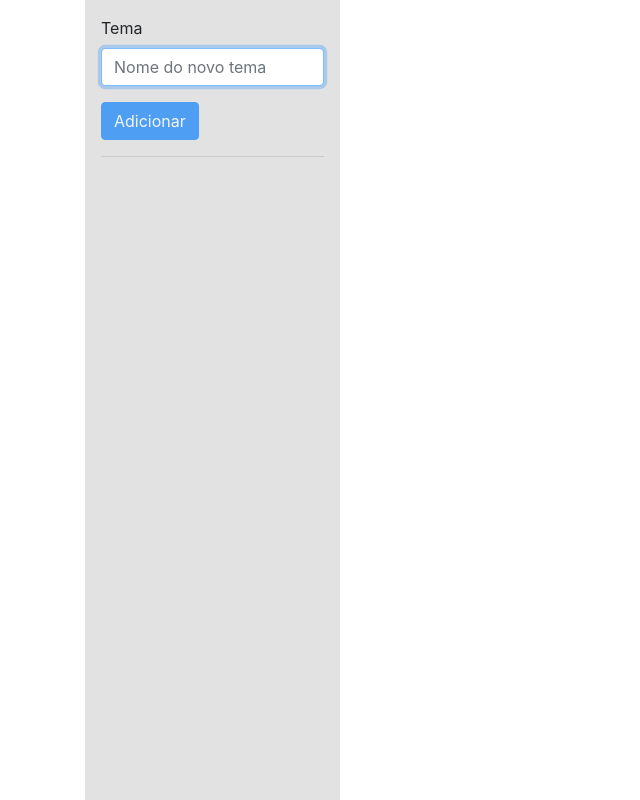
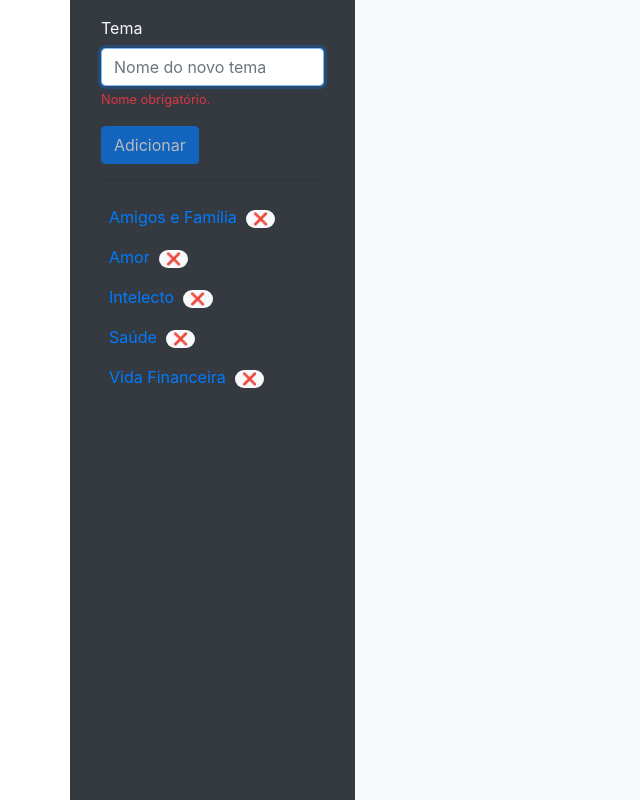
Before and after one commit to ygormagalhaes/roda-da-vida, an Angular app: page /themes in a window 1280 px wide. Shown: the whole page, without its empty margins (0-640 px from the left). Built offline with nearby package versions, Linux system fonts and the light colour scheme.

Commit message:
Criação de status para indicar se um tema foi preenchido

```diff
--- a/src/app/home/home.component.html
+++ b/src/app/home/home.component.html
@@ -1,9 +1,9 @@
 <div class="container">
     <div class="row">
-        <div class="col-3">
+        <div class="col-3 bg-dark">
             <app-sidebar></app-sidebar>
         </div>
-        <div class="col-9 p-3">
+        <div class="col-9 p-3 bg-light">
             <app-alert></app-alert>
             <router-outlet></router-outlet>
         </div>
--- a/src/app/sidebar/new-theme-form/new-theme-form.component.html
+++ b/src/app/sidebar/new-theme-form/new-theme-form.component.html
@@ -3,7 +3,7 @@
         <label for="themeTitle">Tema</label>
         <input #inputThemeTitle id="themeTitle" formControlName="title" type="text" class="form-control"
             placeholder="Nome do novo tema">
-        <app-validation-message *ngIf="newThemeForm.get('title').errors?.required && newThemeForm.touched">
+        <app-validation-message *ngIf="newThemeForm.get('title').errors?.required">
             Nome obrigatório.
         </app-validation-message>
         <app-validation-message *ngIf="newThemeForm.get('title').errors?.maxlength">
--- a/src/app/sidebar/sidebar.component.html
+++ b/src/app/sidebar/sidebar.component.html
@@ -1,4 +1,4 @@
-<div class="sidebar p-3">
+<div class="sidebar p-3 text-light">
     <app-theme-form></app-theme-form>
     <hr>
     <app-theme-list></app-theme-list>
--- a/src/app/sidebar/sidebar.component.scss
+++ b/src/app/sidebar/sidebar.component.scss
@@ -1,5 +1,4 @@
 .sidebar {
-    background-color: rgb(226, 226, 226);
     height: 100vh;
 
     .themes {
--- a/src/app/sidebar/theme-list/theme-list.component.html
+++ b/src/app/sidebar/theme-list/theme-list.component.html
@@ -1,7 +1,8 @@
 <div *ngIf="(themes$ | async) as themes">
     <ul class="list-unstyled themes">
-        <li *ngFor="let theme of themes" class="p-2">
+        <li *ngFor="let theme of themes" class="p-2 text-info">
             <a [routerLink]="[theme.slug]">{{ theme.title }}</a>
+            &nbsp;<span class="badge badge-pill badge-light">{{theme.status ? '✔' : '❌'}}</span>
         </li>
     </ul>
 </div>
--- a/src/app/sidebar/theme-list/theme-list.component.ts
+++ b/src/app/sidebar/theme-list/theme-list.component.ts
@@ -3,6 +3,7 @@ import { Observable } from 'rxjs';
 
 import { Theme } from '../theme';
 import { ThemeService } from 'src/app/theme/theme.service';
+import { map } from 'rxjs/operators';
 
 @Component({
     selector: 'app-theme-list',
@@ -16,6 +17,13 @@ export class ThemeListComponent implements OnInit {
     ) { }
 
     ngOnInit() {
-        this.themes$ = this.themeService.getThemes();
+        this.themes$ = this.themeService.getThemes().pipe(map(themes => themes.sort((a, b) => {
+            if (a.slug > b.slug) {
+                return 1;
+            } else if (a.slug < b.slug) {
+                return -1;
+            }
+            return 0;
+        })));
     }
 }
--- a/src/app/sidebar/theme.ts
+++ b/src/app/sidebar/theme.ts
@@ -4,6 +4,7 @@ export class Theme {
     slug: string;
     grade: number;
     action: Action;
+    status = false;
     constructor(public title: string) {
         this.slugify();
     }
--- /dev/null
+++ b/src/app/theme/theme.datasource.ts
@@ -0,0 +1,9 @@
+import { Theme } from '../sidebar/theme';
+
+export const themeDatasource: Theme[] = [
+    new Theme('Vida Financeira'),
+    new Theme('Saúde'),
+    new Theme('Intelecto'),
+    new Theme('Amor'),
+    new Theme('Amigos e Família')
+];
--- a/src/app/theme/theme.service.ts
+++ b/src/app/theme/theme.service.ts
@@ -1,7 +1,9 @@
-import { Injectable } from '@angular/core';
+import { Injectable, OnInit } from '@angular/core';
 import { Subject } from 'rxjs';
+import { startWith } from 'rxjs/operators';
 
 import { Theme } from '../sidebar/theme';
+import { themeDatasource } from './theme.datasource';
 
 @Injectable({
     providedIn: 'root'
@@ -9,6 +11,10 @@ import { Theme } from '../sidebar/theme';
 export class ThemeService {
     private themes: Theme[] = [];
     private themeSubject = new Subject<Theme[]>();
+
+    constructor() {
+        this.themes = themeDatasource;
+    }
 
     add(theme: Theme): void {
         this.themes.push(theme);
@@ -20,12 +26,13 @@ export class ThemeService {
     }
 
     getThemes() {
-        return this.themeSubject.asObservable();
+        return this.themeSubject.asObservable().pipe(startWith(this.themes));
     }
 
     update(theme: Theme): void {
         const index = this.themes.findIndex(currentTheme => currentTheme.slug === theme.slug);
         if (index > -1) {
+            theme.status = true;
             this.themes[index] = theme;
             this.themeSubject.next(this.themes);
         }
```
